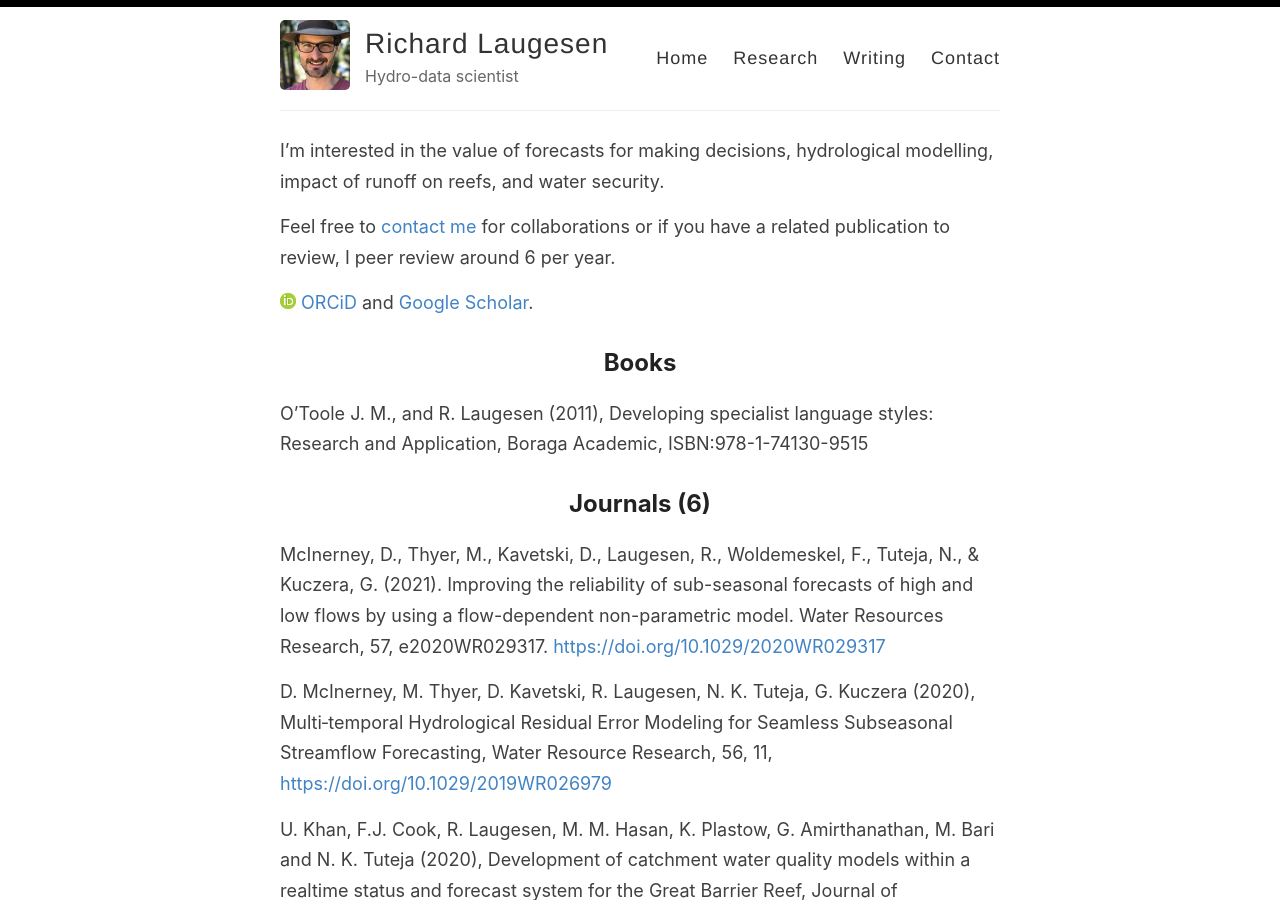
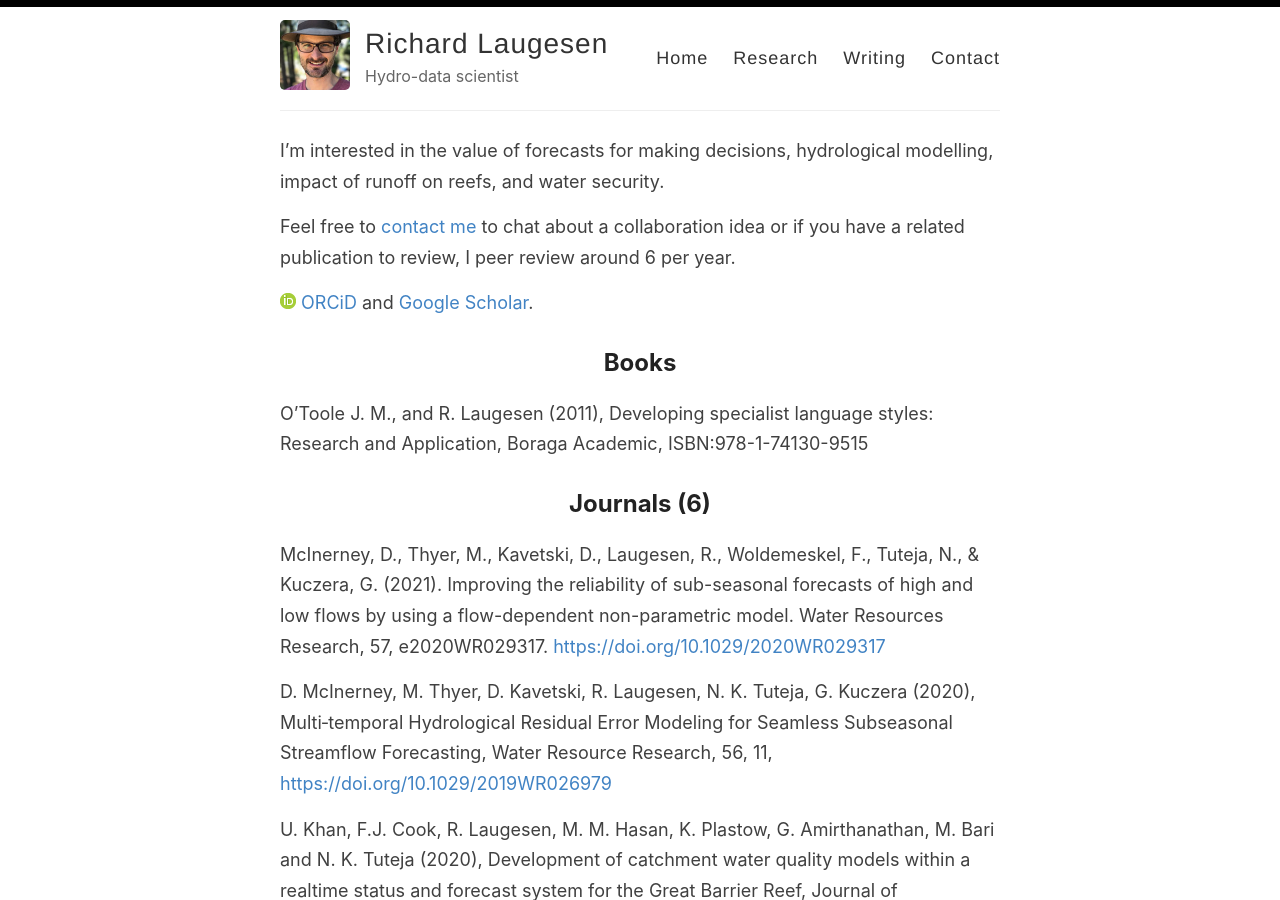
Before and after one commit to richardlaugesen/richardlaugesen.github.io, a Jekyll site: the page built from _pages/research.md, in a window 1280 px wide and 900 px high. Built offline with Jekyll 4.4.1, drawn with Linux system fonts in a browser that asks for light colours.

Commit message:
Update research.md

```diff
--- a/_pages/research.md
+++ b/_pages/research.md
@@ -7,7 +7,7 @@ image: /images/richard-small.jpg
 
 I'm interested in the value of forecasts for making decisions, hydrological modelling, impact of runoff on reefs, and water security.
 
-Feel free to [contact me](/contact) for collaborations or if you have a related publication to review, I peer review around 6 per year.
+Feel free to [contact me](/contact) to chat about a collaboration idea or if you have a related publication to review, I peer review around 6 per year.
 
 [![ORCiD](/images/orcid_16x16.png) ORCiD](https://orcid.org/0000-0002-3811-5845) and [Google Scholar](https://scholar.google.com.au/citations?user=kVIqLq8AAAAJ).
 
```
